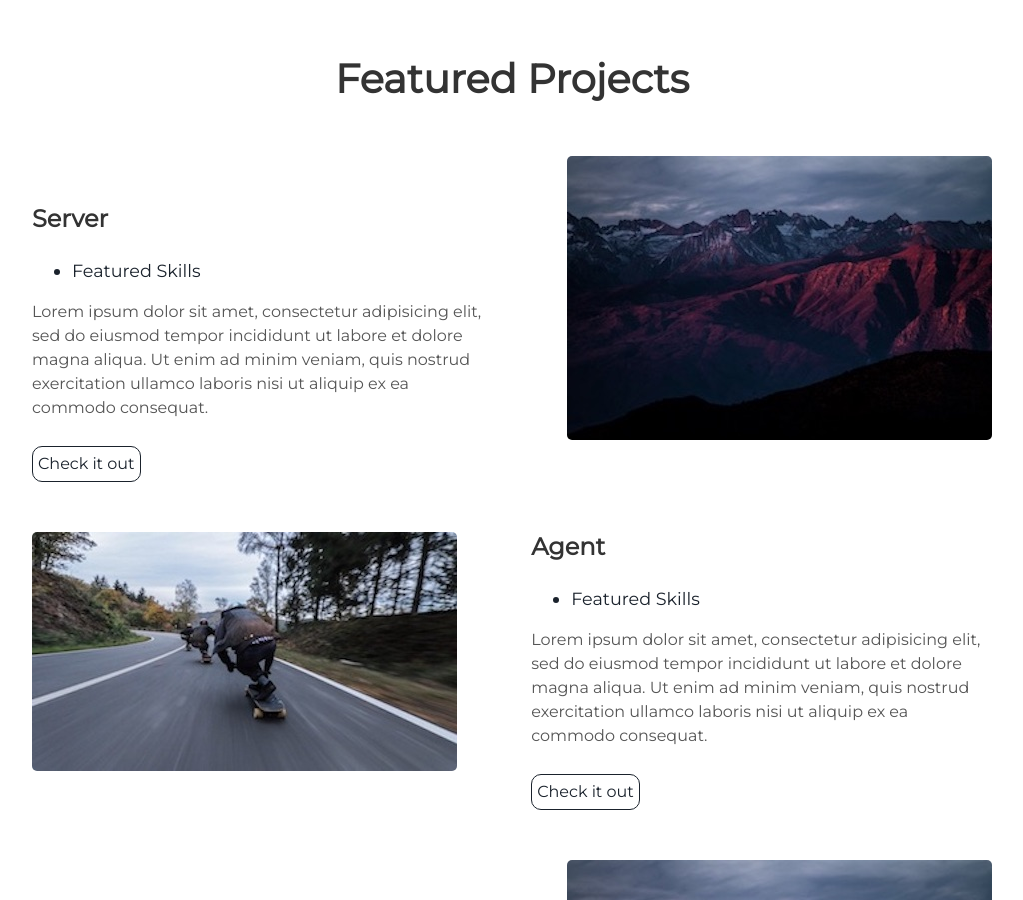
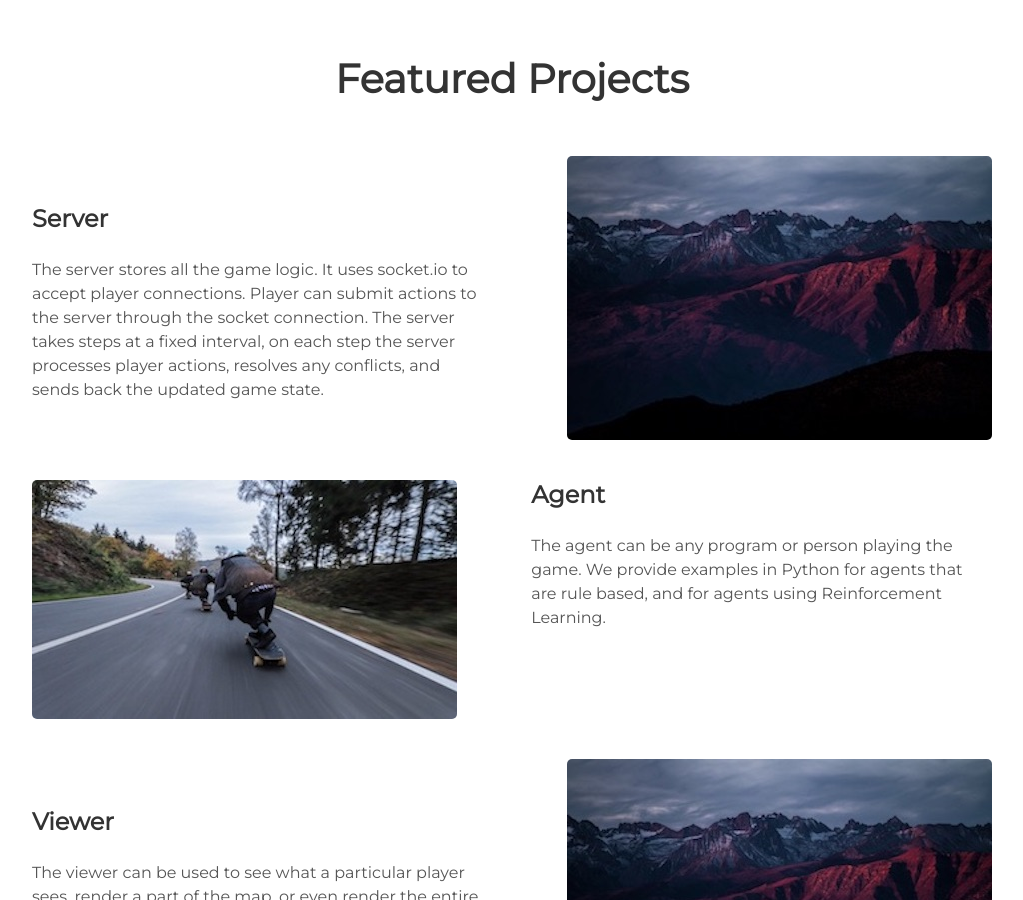
Before and after one commit to NikitaVr/the-seed-site, a Jekyll site: the page built from index.html, in a window 1280 px wide and 900 px high, scrolled down 1176 px. Shown: the whole window, without its empty margins (128-1151 px from the left). Built offline with Jekyll 4.4.1, drawn with Linux system fonts in a browser that asks for light colours; some of the changed text lies outside the part shown.

Commit message:
updates descriptions of projects

```diff
--- a/_includes/projects.html
+++ b/_includes/projects.html
@@ -7,13 +7,15 @@
   </div>
   <div class="contents">
     <h3> Server </h3>
-    <ul>
+    <!-- <ul>
       <li> Featured Skills</li>
-    </ul>
-    <p>Lorem ipsum dolor sit amet, consectetur adipisicing elit, sed do eiusmod tempor incididunt ut labore et dolore
-      magna aliqua. Ut enim ad minim veniam, quis nostrud exercitation ullamco laboris nisi ut aliquip ex ea commodo
-      consequat.</p>
-    <a class="project-link" href="#">Check it out</a>
+    </ul> -->
+    <p>The server stores all the game logic. It uses socket.io to accept player connections.
+      Player can submit actions to the server through the socket connection.
+      The server takes steps at a fixed interval, on each step the server processes player actions,
+      resolves any conflicts, and sends back the updated game state.
+    </p>
+    <!-- <a class="project-link" href="#">Check it out</a> -->
   </div>
 </div>
 <div class="user-projects">
@@ -22,13 +24,10 @@
   </div>
   <div class="contents-right">
     <h3> Agent </h3>
-    <ul>
-      <li> Featured Skills</li>
-    </ul>
-    <p>Lorem ipsum dolor sit amet, consectetur adipisicing elit, sed do eiusmod tempor incididunt ut labore et dolore
-      magna aliqua. Ut enim ad minim veniam, quis nostrud exercitation ullamco laboris nisi ut aliquip ex ea commodo
-      consequat.</p>
-    <a class="project-link" href="#">Check it out</a>
+    <p>The agent can be any program or person playing the game. We provide examples in Python
+      for agents that are rule based, and for agents using Reinforcement Learning.
+    </p>
+    <!-- <a class="project-link" href="#">Check it out</a> -->
   </div>
 </div>
 <div class="user-projects">
@@ -37,12 +36,9 @@
   </div>
   <div class="contents">
     <h3> Viewer </h3>
-    <ul>
-      <li> Featured Skills</li>
-    </ul>
-    <p>Lorem ipsum dolor sit amet, consectetur adipisicing elit, sed do eiusmod tempor incididunt ut labore et dolore
-      magna aliqua. Ut enim ad minim veniam, quis nostrud exercitation ullamco laboris nisi ut aliquip ex ea commodo
-      consequat.</p>
-    <a class="project-link" href="#">Check it out</a>
+    <p>The viewer can be used to see what a particular player sees, render a part of the map,
+      or even render the entire map. This is useful for observing how agents are behaving.
+    </p>
+    <!-- <a class="project-link" href="#">Check it out</a> -->
   </div>
 </div>
```
